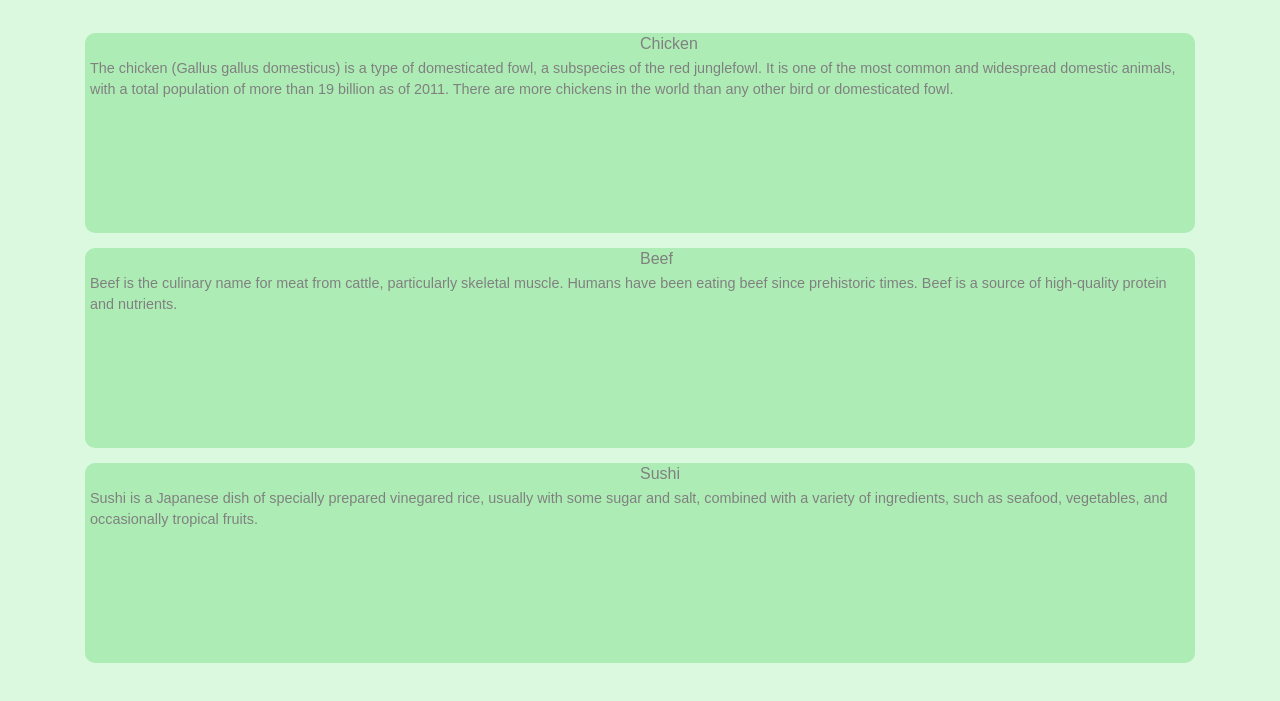
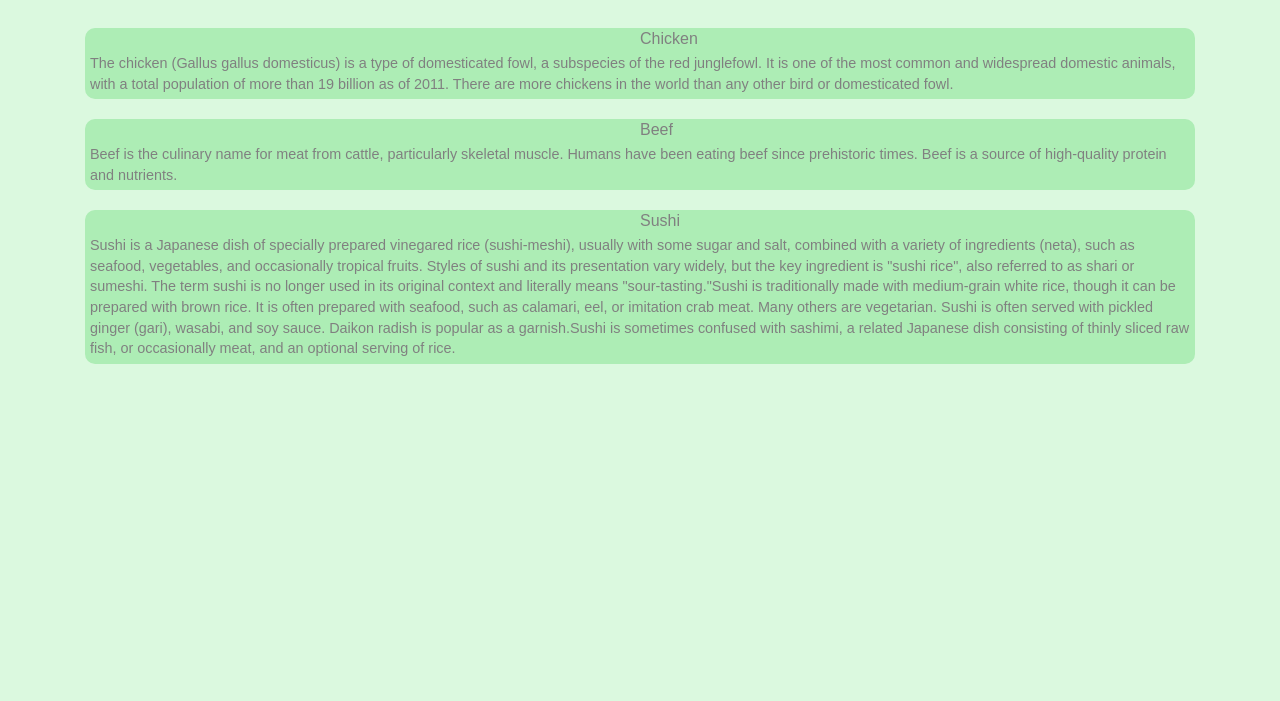
Before and after one commit to Wesleylee630/mod3_solution, a plain HTML site: page index.html in a window 1280 px wide. Shown: the part 53-754 px from the top of the page. Drawn offline with Linux system fonts and the light colour scheme.

Commit message:
upated the length of text

```diff
--- a/css/styles.css
+++ b/css/styles.css
@@ -55,18 +55,18 @@ body {
 }
 
 #box {
-  padding: 0px;
+  padding-bottom: 10px;
   border: 0;
-  width: 100%;
-  height: 200px;
+  width:  auto;
+  height: auto;
   margin-right: auto;
   margin-left: auto;
-  margin-top: 15px;
+  margin-top: 10px;
+  margin-bottom: 10px;
   background-color: #ADEDB5;
   box-sizing: border-box;
   border-radius: 10px;
   position: relative;
-  overflow: scroll；
 }
 
 #content{
--- a/index.html
+++ b/index.html
@@ -82,7 +82,7 @@
       <div id ="box">
         <span id= "sushi">Sushi</span>
         <p id ="content">
-        Sushi is a Japanese dish of specially prepared vinegared rice, usually with some sugar and salt, combined with a variety of ingredients, such as seafood, vegetables, and occasionally tropical fruits.
+        Sushi is a Japanese dish of specially prepared vinegared rice (sushi-meshi), usually with some sugar and salt, combined with a variety of ingredients (neta), such as seafood, vegetables, and occasionally tropical fruits. Styles of sushi and its presentation vary widely, but the key ingredient is "sushi rice", also referred to as shari or sumeshi. The term sushi is no longer used in its original context and literally means "sour-tasting."Sushi is traditionally made with medium-grain white rice, though it can be prepared with brown rice. It is often prepared with seafood, such as calamari, eel, or imitation crab meat. Many others are vegetarian. Sushi is often served with pickled ginger (gari), wasabi, and soy sauce. Daikon radish is popular as a garnish.Sushi is sometimes confused with sashimi, a related Japanese dish consisting of thinly sliced raw fish, or occasionally meat, and an optional serving of rice.
       </p>
     </div>
   </section>
```
